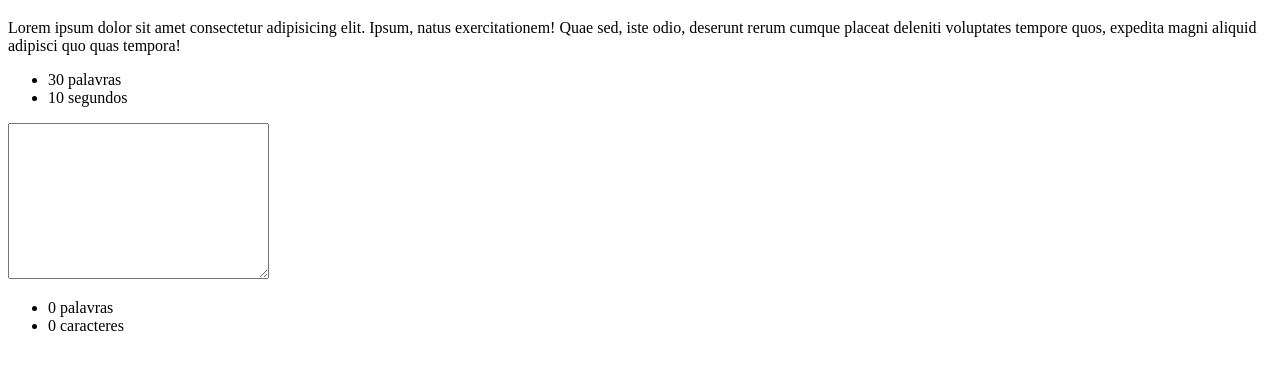
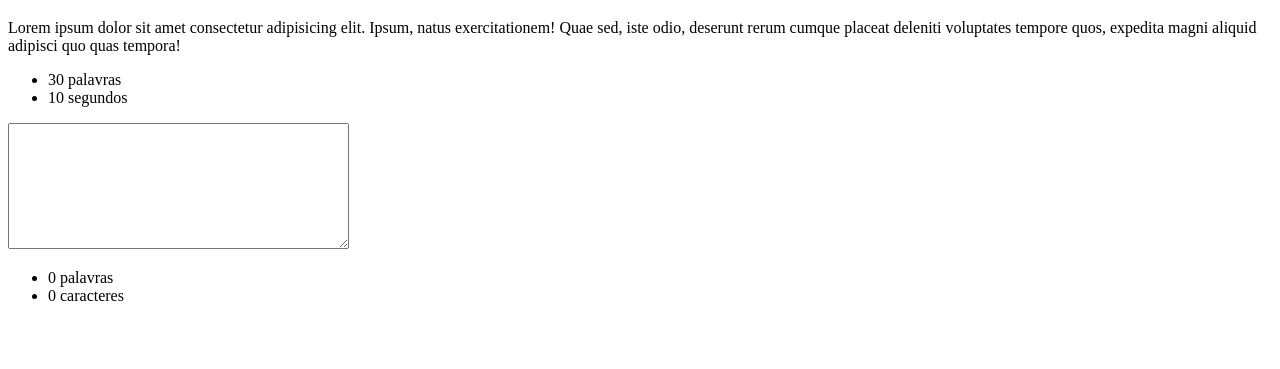
Before and after one commit to JuniorCode01/PJA_AluraTyper, a plain HTML site: page public/principal.html in a window 1280 px wide. Shown: the part 61-430 px from the top of the page. Drawn offline with Linux system fonts and the light colour scheme.

Commit message:
realizando atualização e revisão do código

```diff
--- a/public/js/main.js
+++ b/public/js/main.js
@@ -8,6 +8,7 @@ contadorAtual.text(contadorPalavras); //substituindo seu valor de texto para o n
 var campo = $(".campo-digitacao"); //obtendo o conteúdo de dento do text area através do evento de input
 campo.on("input", function() {
     conteudo = campo.val();
+    console.log(conteudo);
 
     //Depois que o browser reconhece o evento de input, obtemos o valor do seu conteúdo,
     //assim com a função split podemos usar expressão regular que remove os espaços
@@ -22,4 +23,4 @@ campo.on("input", function() {
 //mensagens do console
 console.groupCollapsed('Mensagens de Teste');
 console.log(contadorPalavras);
-console.groupEnd
+console.groupEnd();
--- a/public/principal.html
+++ b/public/principal.html
@@ -16,7 +16,7 @@
     </ul>
 
     <!-- Campo de interação do usuário -->
-    <textarea class="campo-digitacao" cols="30" rows="10"></textarea>
+    <textarea class="campo-digitacao" cols="40" rows="8"></textarea>
 
     <!-- Painel de informações -->
     <ul class="informacoes">
```
